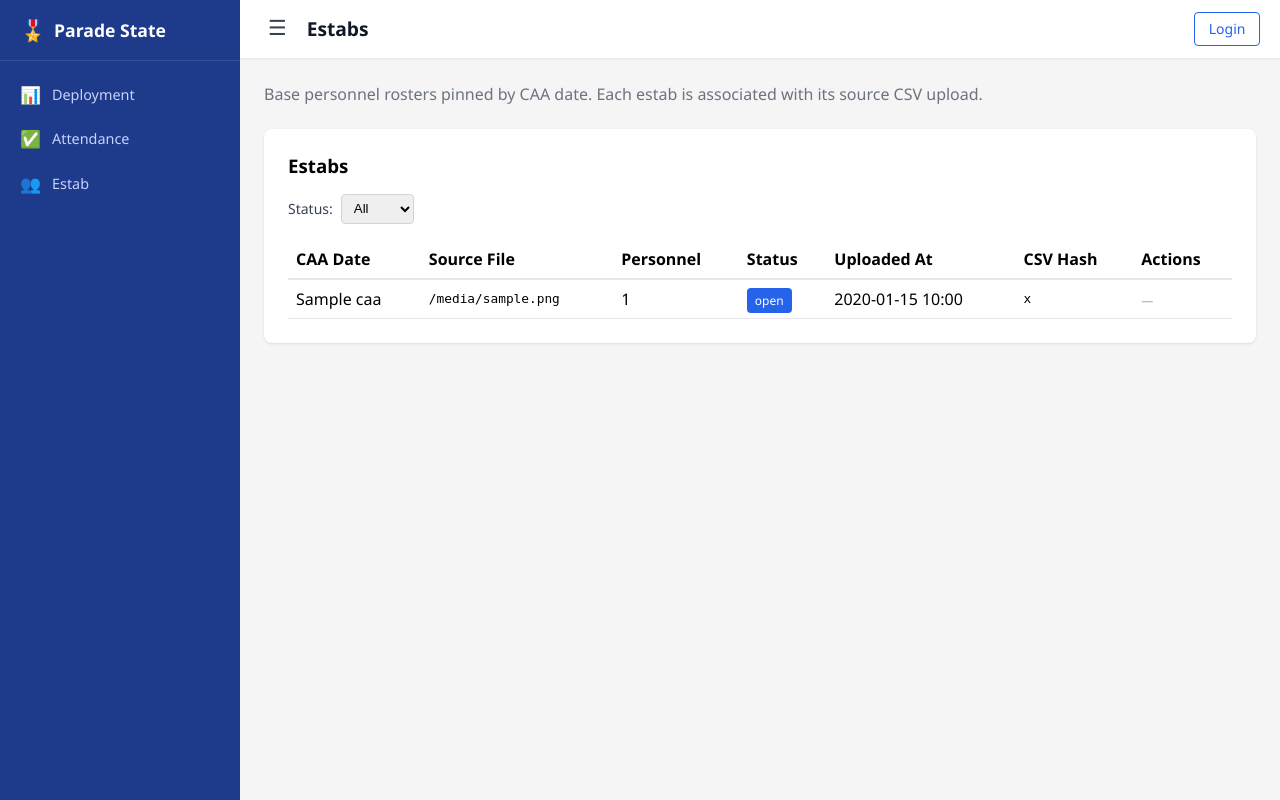
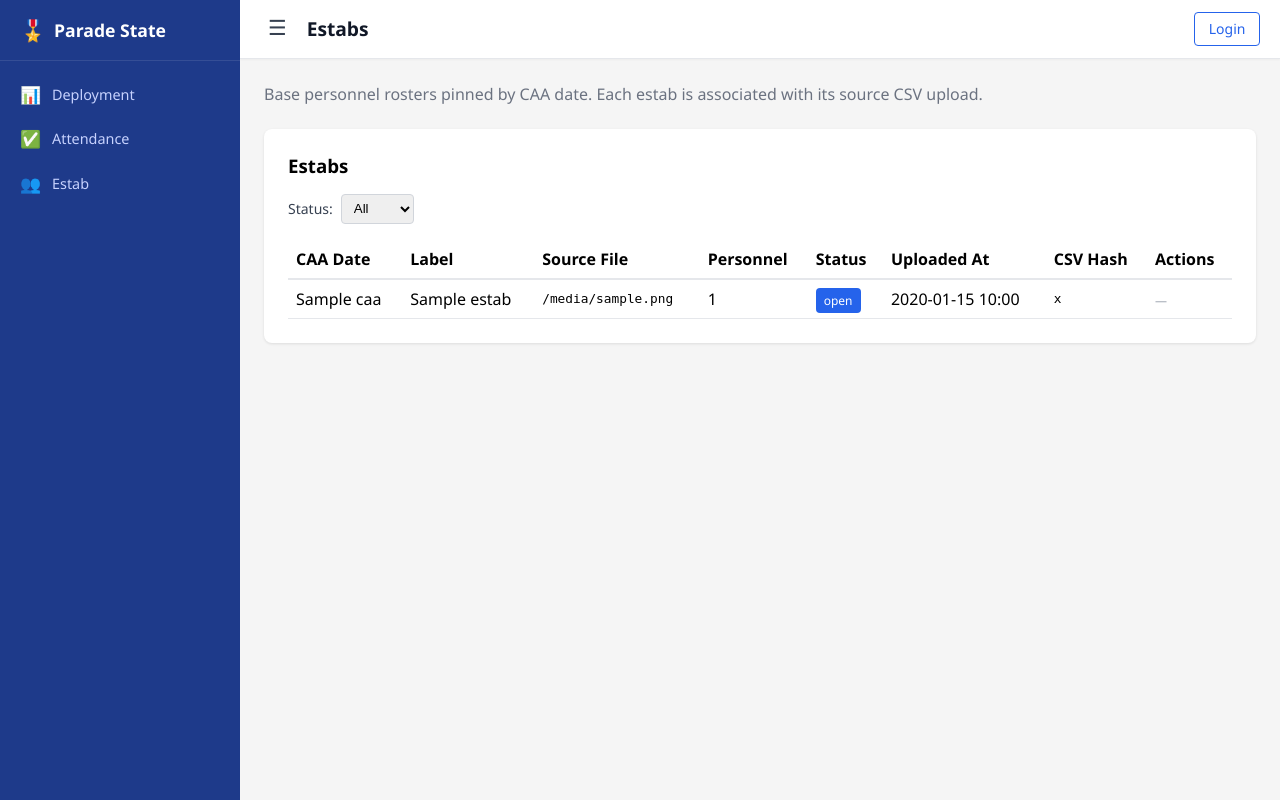
Before and after one commit to 61cssb/parade-state, a Python web app: template src/parade_state/templates/admin/estabs.html in a window 1280 px wide. Run offline with Jinja, Linux system fonts and the light colour scheme; the template is opened without the code that fills it: most values are stand-ins (such as "Sample title", 1, 10 or a date in 2020).

Commit message:
feat: display estab label in admin table
Surfaces the label column in the admin estabs page (between CAA Date
and Source File). Display-only — no inline edit UI in this change.

Co-Authored-By: Claude Opus 4.6 <noreply@anthropic.com>

```diff
--- a/src/parade_state/admin_routes.py
+++ b/src/parade_state/admin_routes.py
@@ -561,6 +561,7 @@ async def admin_estabs(
                 Estab.personnel_count,
                 Estab.uploaded_at,
                 Estab.csv_hash,
+                Estab.label,
                 latest_upload_subq.c.original_filename,
             )
             .outerjoin(
@@ -584,6 +585,7 @@ async def admin_estabs(
             "uploaded_at": row.uploaded_at,
             "csv_hash": row.csv_hash[:12] + "...",
             "original_filename": row.original_filename or "—",
+            "label": row.label,
         }
         for row in rows
     ]
--- a/src/parade_state/templates/admin/estabs.html
+++ b/src/parade_state/templates/admin/estabs.html
@@ -26,6 +26,7 @@
         <thead>
             <tr style="text-align: left; border-bottom: 2px solid #e5e7eb;">
                 <th style="padding: 0.5rem;">CAA Date</th>
+                <th style="padding: 0.5rem;">Label</th>
                 <th style="padding: 0.5rem;">Source File</th>
                 <th style="padding: 0.5rem;">Personnel</th>
                 <th style="padding: 0.5rem;">Status</th>
@@ -38,6 +39,7 @@
             {% for estab in estabs %}
             <tr style="border-bottom: 1px solid #e5e7eb;">
                 <td style="padding: 0.5rem;">{{ estab.caa }}</td>
+                <td style="padding: 0.5rem;">{{ estab.label or '—' }}</td>
                 <td style="padding: 0.5rem; font-family: monospace; font-size: 0.8rem;">{{ estab.original_filename }}</td>
                 <td style="padding: 0.5rem;">{{ estab.personnel_count }}</td>
                 <td style="padding: 0.5rem;">
```
